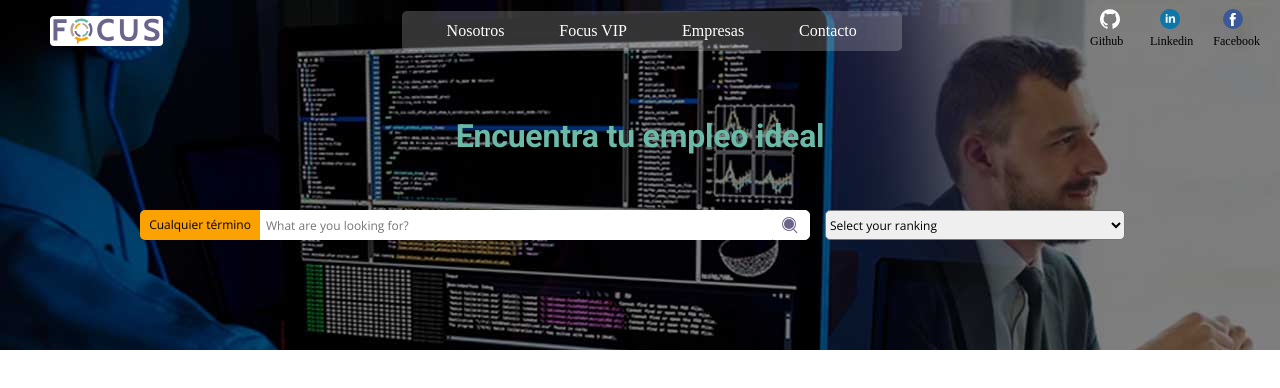
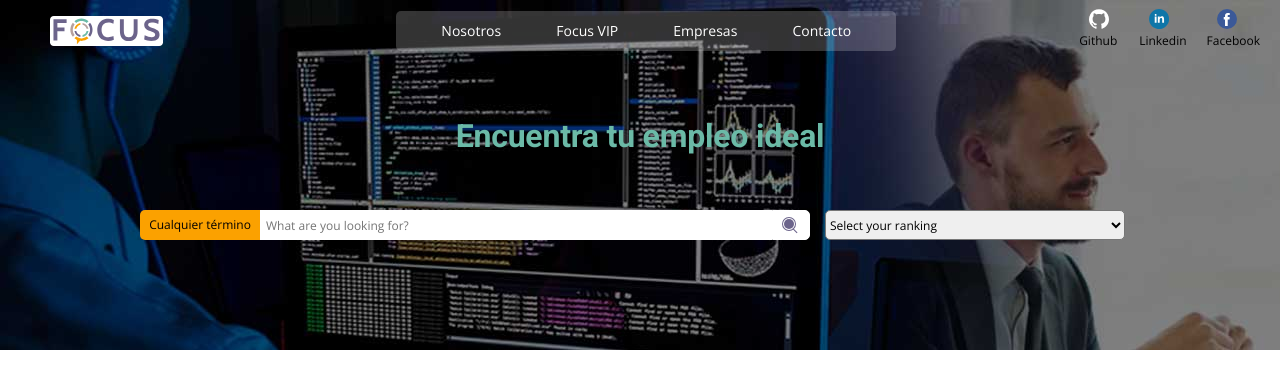
Before and after one commit to Talent0727/Focus-Project, a React app: page / in a window 1280 px wide. Shown: the top 388 px of the page. Built offline with nearby package versions, Linux system fonts and the light colour scheme.

Commit message:
[FIX] font fixed for menu and social icons

```diff
--- a/src/assets/styles/components/header/Header.scss
+++ b/src/assets/styles/components/header/Header.scss
@@ -1,11 +1,16 @@
+@import "../util//Variables.scss";
+
 .header {
   width: 100%;
   height: 350px;
 }
 
 .header a {
-  color: white;
+  color: #fff;
   text-decoration: none;
+  font-family: $basicFontFamily;
+  font-size: 14px;
+  font-weight: 500;
 }
 
 .header a {
@@ -55,6 +60,7 @@
 }
 
 .social-text {
+  font-family: $basicFontFamily;
   font-size: 12px;
   margin-left: auto;
 }
```
